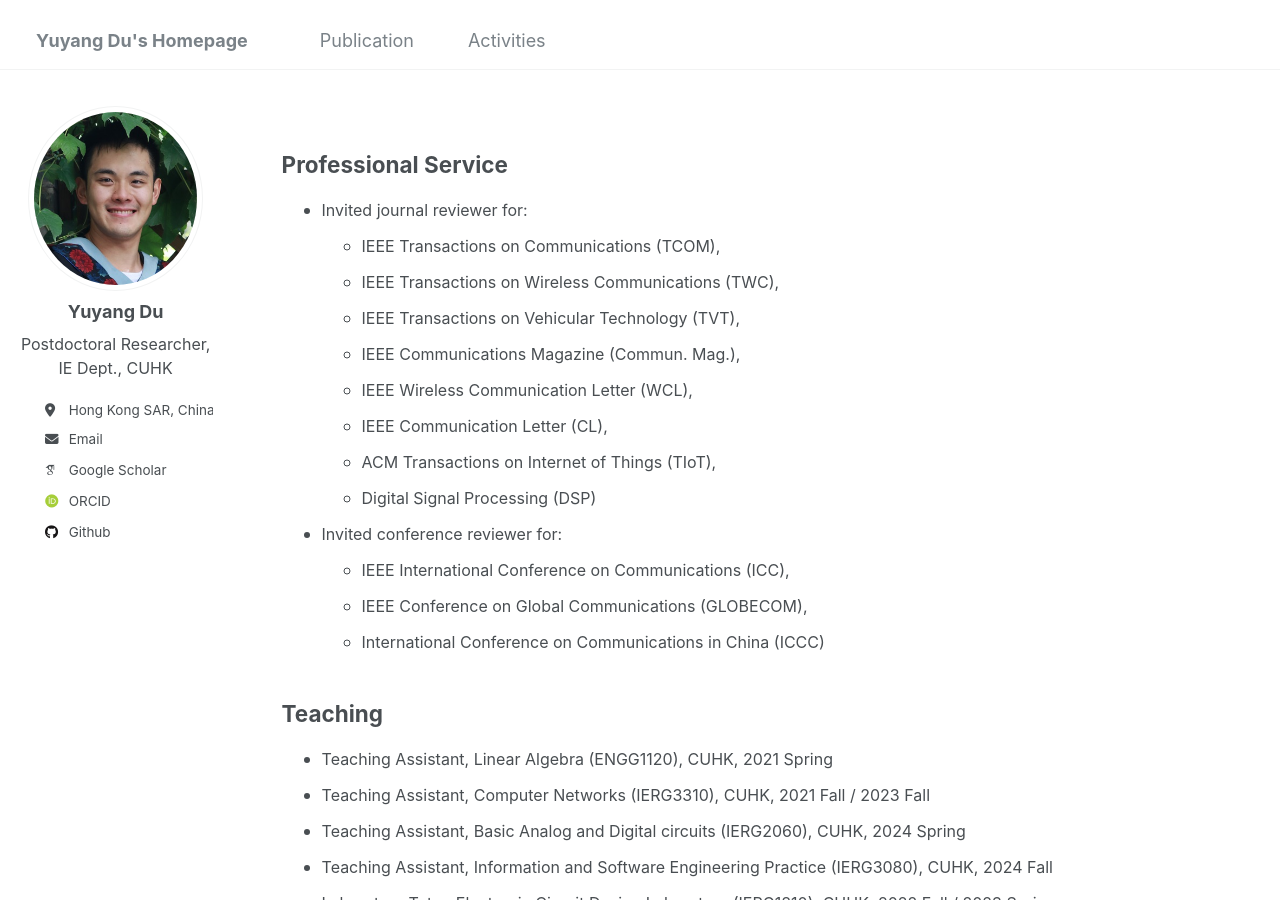
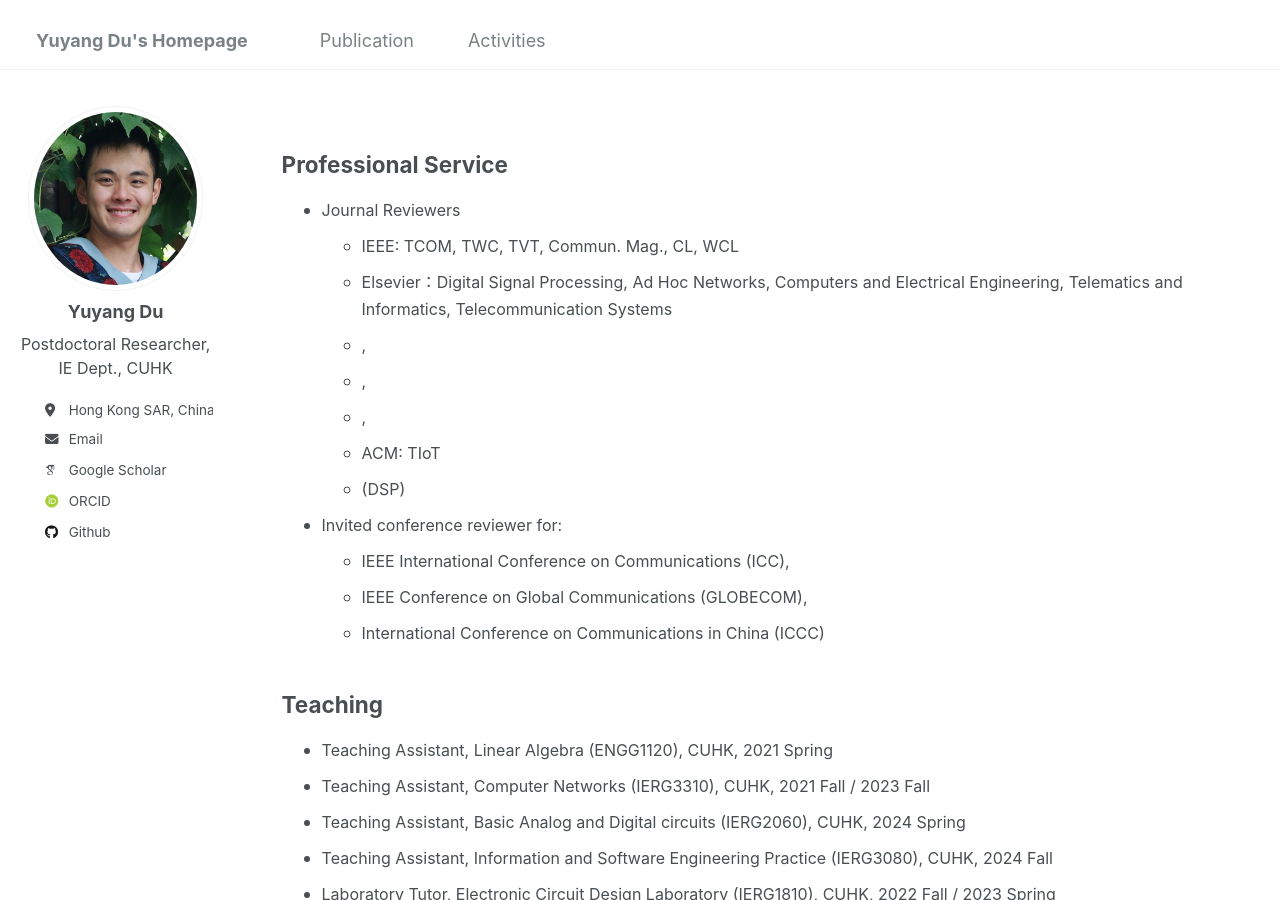
Before and after one commit to yuyangdu01/yuyangdu01.github.io, a Jekyll site: the page built from _pages/cv.md, in a window 1280 px wide and 900 px high. Built offline with Jekyll 4.4.1, drawn with Linux system fonts in a browser that asks for light colours; some web fonts are replaced.

Commit message:
Update cv.md

```diff
--- a/_pages/cv.md
+++ b/_pages/cv.md
@@ -9,15 +9,14 @@ redirect_from:
 
 Professional Service
 ------
-* <font size=3>Invited journal reviewer for:</font>
-  + <font size=3>IEEE Transactions on Communications (TCOM),</font>
-  + <font size=3>IEEE Transactions on Wireless Communications (TWC),</font>
-  + <font size=3>IEEE Transactions on Vehicular Technology (TVT),</font>
-  + <font size=3>IEEE Communications Magazine (Commun. Mag.),</font>
-  + <font size=3>IEEE Wireless Communication Letter (WCL),</font>
-  + <font size=3>IEEE  Communication Letter (CL),</font>
-  + <font size=3>ACM Transactions on Internet of Things (TIoT),</font>
-  + <font size=3>Digital Signal Processing (DSP)</font>
+* <font size=3>Journal Reviewers</font>
+  + <font size=3>IEEE: TCOM, TWC, TVT, Commun. Mag., CL, WCL
+  + <font size=3>Elsevier：Digital Signal Processing, Ad Hoc Networks, Computers and Electrical Engineering, Telematics and Informatics, Telecommunication Systems</font>
+  + <font size=3>,</font>
+  + <font size=3>,</font>
+  + <font size=3>,</font>
+  + <font size=3>ACM: TIoT</font>
+  + <font size=3> (DSP)</font>
 * <font size=3>Invited conference reviewer for:</font>
   + <font size=3>IEEE International Conference on Communications (ICC),</font>
   + <font size=3>IEEE Conference on Global Communications (GLOBECOM),</font>
```
